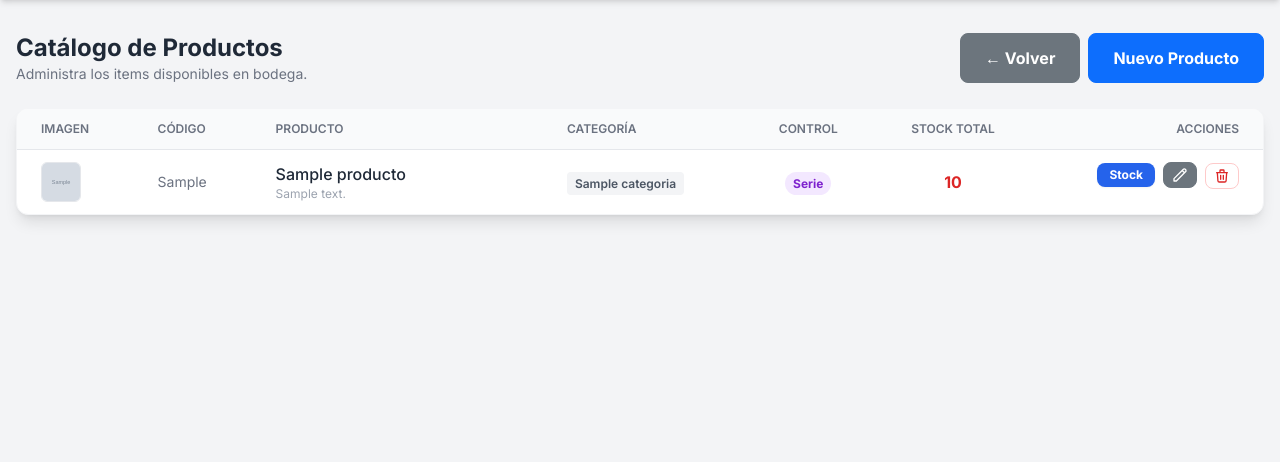
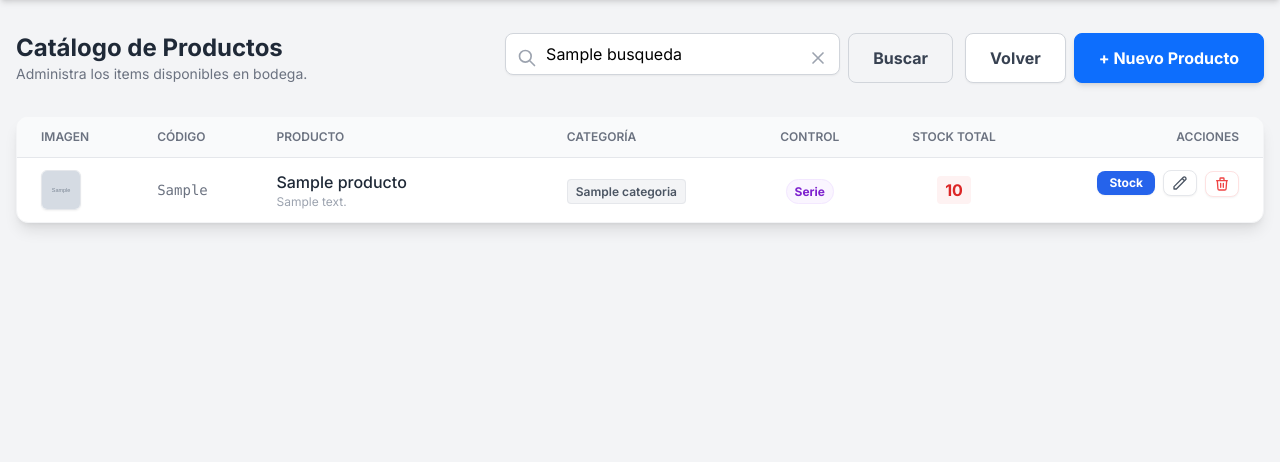
Before and after one commit to Yosh457/sistema_inventario, a Flask app: template templates/inventario/productos/lista_productos.html in a window 1280 px wide. Shown: the part 112-574 px from the top of the page. Run offline with Flask 3, Linux system fonts and the light colour scheme; tables that the repository leaves empty hold one stand-in row (values such as "Sample post"); the template is opened without the code that fills it: values that come from a table or form of the project are taken from there, most other values are stand-ins (such as "Sample title", 1, 10 or a date in 2020); grey boxes marked "Sample" are stand-in pictures; some libraries are stand-ins or nearby versions.

Commit message:
Se implementa buscador de productos.

```diff
--- a/templates/inventario/productos/lista_productos.html
+++ b/templates/inventario/productos/lista_productos.html
@@ -4,15 +4,65 @@
 {% block content %}
 <div class="container mx-auto mt-8 px-4 max-w-7xl">
 
-    <div class="flex justify-between items-center mb-6">
-        <div>
+    <div class="flex flex-col lg:flex-row justify-between items-start lg:items-center mb-8 gap-4">
+
+        <div class="flex-shrink-0">
             <h2 class="text-2xl font-bold text-gray-800">Catálogo de Productos</h2>
+            <p class="text-gray-500 text-sm">Administra los items disponibles en bodega.</p>
+        </div>
+
+        <div class="flex flex-col sm:flex-row w-full lg:w-auto gap-3 flex-grow justify-end items-center">
+
+            <form method="get" class="relative w-full sm:max-w-md flex gap-2">
                 {% if filtro_alerta %}
-            <div class="bg-yellow-50 border-l-4 border-yellow-400 p-4 mb-6 flex justify-between items-center">
+                    <input type="hidden" name="alerta" value="true">
+                {% endif %}
+
+                <div class="relative w-full">
+                    <input type="text" name="busqueda" value="{{ busqueda }}"
+                           class="w-full pl-10 pr-10 py-2 border border-gray-300 rounded-lg focus:ring-2 focus:ring-blue-500 focus:border-blue-500 outline-none transition shadow-sm"
+                           placeholder="Buscar SKU o nombre...">
+
+                    <div class="absolute inset-y-0 left-0 pl-3 flex items-center pointer-events-none">
+                        <svg class="h-5 w-5 text-gray-400" fill="none" viewBox="0 0 24 24" stroke="currentColor">
+                            <path stroke-linecap="round" stroke-linejoin="round" stroke-width="2" d="M21 21l-6-6m2-5a7 7 0 11-14 0 7 7 0 0114 0z" />
+                        </svg>
+                    </div>
+
+                    {% if busqueda %}
+                        <a href="{{ url_for('inventario.lista_productos') }}" class="absolute inset-y-0 right-0 pr-3 flex items-center text-gray-400 hover:text-gray-600 transition" title="Limpiar búsqueda">
+                            <svg class="h-5 w-5" fill="none" viewBox="0 0 24 24" stroke="currentColor">
+                                <path stroke-linecap="round" stroke-linejoin="round" stroke-width="2" d="M6 18L18 6M6 6l12 12" />
+                            </svg>
+                        </a>
+                    {% endif %}
+                </div>
+
+                <button type="submit" class="btn btn-secondary bg-gray-100 hover:bg-gray-200 border-gray-300 text-gray-700">
+                    Buscar
+                </button>
+            </form>
+
+            <div class="flex gap-2 w-full sm:w-auto">
+                <a href="{{ url_for('inventario.panel') }}" class="btn bg-white border border-gray-300 text-gray-700 hover:bg-gray-50 shadow-sm w-full sm:w-auto text-center">
+                    Volver
+                </a>
+
+                <a href="{{ url_for('inventario.crear_producto') }}" class="btn btn-primary shadow-md hover:shadow-lg w-full sm:w-auto text-center whitespace-nowrap">
+                    + Nuevo Producto
+                </a>
+            </div>
+        </div>
+    </div>
+
+    {% if filtro_alerta %}
+    <div class="bg-yellow-50 border-l-4 border-yellow-400 p-4 mb-6 flex justify-between items-center rounded-r-lg shadow-sm">
         <div class="flex items-center">
-                    <svg class="h-6 w-6 text-yellow-600 mr-3" fill="none" viewBox="0 0 24 24" stroke="currentColor">
+            <div class="bg-yellow-100 p-2 rounded-full mr-3">
+                <svg class="h-6 w-6 text-yellow-600" fill="none" viewBox="0 0 24 24" stroke="currentColor">
                     <path stroke-linecap="round" stroke-linejoin="round" stroke-width="2" d="M12 9v2m0 4h.01m-6.938 4h13.856c1.54 0 2.502-1.667 1.732-3L13.732 4c-.77-1.333-2.694-1.333-3.464 0L3.34 16c-.77 1.333.192 3 1.732 3z"/>
                 </svg>
+            </div>
             <div>
                 <p class="font-bold text-yellow-800">Filtrando por Stock Crítico</p>
                 <p class="text-sm text-yellow-700">Mostrando solo productos que requieren reposición.</p>
@@ -23,15 +73,9 @@
         </a>
     </div>
     {% endif %}
-            <p class="text-gray-500 text-sm">Administra los items disponibles en bodega.</p>
-        </div>
-        <div class="flex gap-2">
-            <a href="{{ url_for('inventario.panel') }}" class="btn btn-secondary">&larr; Volver</a>
-            <a href="{{ url_for('inventario.crear_producto') }}" class="btn btn-primary">Nuevo Producto</a>
-        </div>
-    </div>
 
     <div class="bg-white rounded-xl shadow-lg border border-gray-100 overflow-hidden">
+        <div class="overflow-x-auto">
             <table class="min-w-full">
                 <thead class="bg-gray-50 border-b">
                     <tr>
@@ -49,50 +93,50 @@
                     <tr class="hover:bg-gray-50 transition group">
                         <td class="py-3 px-6">
                             {% if prod.imagen %}
-                            <img src="{{ url_for('static', filename='uploads/productos/' + prod.imagen) }}" alt="Foto" class="h-10 w-10 object-cover rounded-md border">
+                                <img src="{{ url_for('static', filename='uploads/productos/' + prod.imagen) }}" alt="Foto" class="h-10 w-10 object-cover rounded-md border shadow-sm">
                             {% else %}
-                            <div class="h-10 w-10 bg-gray-100 rounded-md flex items-center justify-center text-gray-400">
+                                <div class="h-10 w-10 bg-gray-100 rounded-md flex items-center justify-center text-gray-400 border">
                                     <svg class="w-6 h-6" fill="none" stroke="currentColor" viewBox="0 0 24 24"><path stroke-linecap="round" stroke-linejoin="round" stroke-width="2" d="M4 16l4.586-4.586a2 2 0 012.828 0L16 16m-2-2l1.586-1.586a2 2 0 012.828 0L20 14m-6-6h.01M6 20h12a2 2 0 002-2V6a2 2 0 00-2-2H6a2 2 0 00-2 2v12a2 2 0 002 2z"></path></svg>
                                 </div>
                             {% endif %}
                         </td>
-                    <td class="py-3 px-6 text-sm text-gray-500">{{ prod.codigo or '---' }}</td>
+                        <td class="py-3 px-6 text-sm text-gray-500 font-mono">{{ prod.codigo or '---' }}</td>
                         <td class="py-3 px-6">
                             <div class="font-medium text-gray-800">{{ prod.nombre }}</div>
                             <div class="text-xs text-gray-400 truncate w-48">{{ prod.descripcion }}</div>
                         </td>
                         <td class="py-3 px-6">
-                        <span class="bg-gray-100 text-gray-600 py-1 px-2 rounded text-xs font-semibold">
+                            <span class="bg-gray-100 text-gray-600 py-1 px-2 rounded text-xs font-semibold border border-gray-200">
                                 {{ prod.categoria.nombre }}
                             </span>
                         </td>
                         <td class="py-3 px-6 text-center">
                             {% if prod.tiene_serie %}
-                            <span class="text-xs bg-purple-100 text-purple-700 px-2 py-1 rounded-full font-bold" title="Se controla por número de serie único">Serie</span>
+                                <span class="text-xs bg-purple-50 text-purple-700 px-2 py-1 rounded-full font-bold border border-purple-100" title="Se controla por número de serie único">Serie</span>
                             {% else %}
-                            <span class="text-xs bg-blue-100 text-blue-700 px-2 py-1 rounded-full font-bold" title="Se controla por cantidad global">Granel</span>
+                                <span class="text-xs bg-blue-50 text-blue-700 px-2 py-1 rounded-full font-bold border border-blue-100" title="Se controla por cantidad global">Granel</span>
                             {% endif %}
                         </td>
                         <td class="py-3 px-6 text-center">
                             {% if prod.stock_actual <= prod.stock_minimo %}
-                            <span class="text-red-600 font-bold">{{ prod.stock_actual }}</span>
+                                <span class="text-red-600 font-bold bg-red-50 px-2 py-1 rounded">{{ prod.stock_actual }}</span>
                             {% else %}
                                 <span class="text-green-600 font-bold">{{ prod.stock_actual }}</span>
                             {% endif %}
                         </td>
 
                         <td class="py-3 px-6 text-right flex justify-end gap-2 items-center">
-                        <a href="{{ url_for('inventario.ver_producto', id=prod.id) }}" class="btn btn-primary bg-blue-600 hover:bg-blue-700 border-none text-xs py-1 px-3 shadow-sm">
+                            <a href="{{ url_for('inventario.ver_producto', id=prod.id) }}" class="btn btn-primary bg-blue-600 hover:bg-blue-700 border-none text-xs py-1 px-3 shadow-sm transition">
                                 Stock
                             </a>
 
-                        <a href="{{ url_for('inventario.editar_producto', id=prod.id) }}" class="btn btn-secondary text-xs py-1 px-2" title="Editar Producto">
+                            <a href="{{ url_for('inventario.editar_producto', id=prod.id) }}" class="btn btn-secondary bg-white border-gray-200 hover:bg-gray-50 text-gray-600 text-xs py-1 px-2 shadow-sm transition" title="Editar Producto">
                                 <svg class="w-4 h-4" fill="none" stroke="currentColor" viewBox="0 0 24 24"><path stroke-linecap="round" stroke-linejoin="round" stroke-width="2" d="M15.232 5.232l3.536 3.536m-2.036-5.036a2.5 2.5 0 113.536 3.536L6.5 21.036H3v-3.572L16.732 3.732z"></path></svg>
                             </a>
 
                             <form id="form-eliminar-{{ prod.id }}" action="{{ url_for('inventario.eliminar_producto', id=prod.id) }}" method="post" class="inline">
                                 <input type="hidden" name="csrf_token" value="{{ csrf_token() }}"/>
-                            <button type="button" onclick="abrirModalEliminar('{{ prod.id }}', '{{ prod.nombre }}')" class="btn btn-danger bg-white text-red-600 border border-red-200 hover:bg-red-50 text-xs py-1 px-2" title="Eliminar Producto">
+                                <button type="button" onclick="abrirModalEliminar('{{ prod.id }}', '{{ prod.nombre }}')" class="btn btn-danger bg-white text-red-500 border border-red-100 hover:bg-red-50 hover:border-red-200 text-xs py-1 px-2 shadow-sm transition" title="Eliminar Producto">
                                     <svg class="w-4 h-4" fill="none" stroke="currentColor" viewBox="0 0 24 24"><path stroke-linecap="round" stroke-linejoin="round" stroke-width="2" d="M19 7l-.867 12.142A2 2 0 0116.138 21H7.862a2 2 0 01-1.995-1.858L5 7m5 4v6m4-6v6m1-10V4a1 1 0 00-1-1h-4a1 1 0 00-1 1v3M4 7h16"></path></svg>
                                 </button>
                             </form>
@@ -100,13 +144,19 @@
                     </tr>
                     {% else %}
                     <tr>
-                    <td colspan="7" class="text-center py-12 text-gray-500">
-                        No hay productos registrados. ¡Comienza creando uno!
+                        <td colspan="7" class="text-center py-12 text-gray-500 bg-gray-50">
+                            <p class="mb-2">No se encontraron productos.</p>
+                            {% if busqueda or filtro_alerta %}
+                                <a href="{{ url_for('inventario.lista_productos') }}" class="text-blue-600 hover:underline text-sm">Limpiar filtros</a>
+                            {% else %}
+                                <a href="{{ url_for('inventario.crear_producto') }}" class="text-blue-600 hover:underline text-sm">Crear el primer producto</a>
+                            {% endif %}
                         </td>
                     </tr>
                     {% endfor %}
                 </tbody>
             </table>
+        </div>
     </div>
 </div>
 
```
Also changed, not shown: blueprints/inventario.py (+17 -3 lines). Lines whose indentation alone changed are shown as unchanged.
